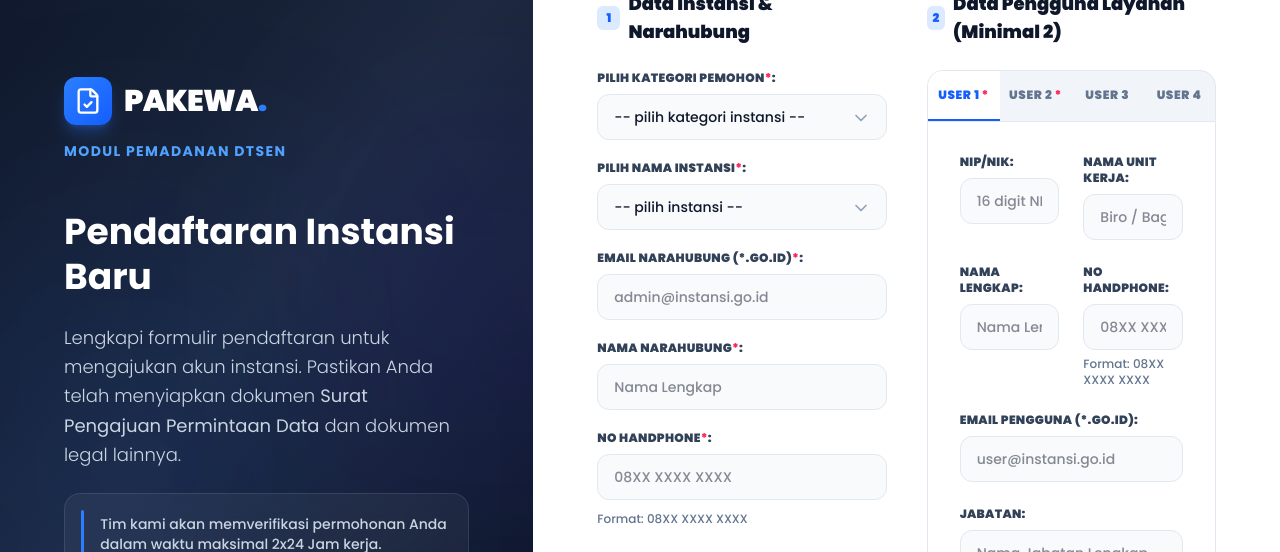
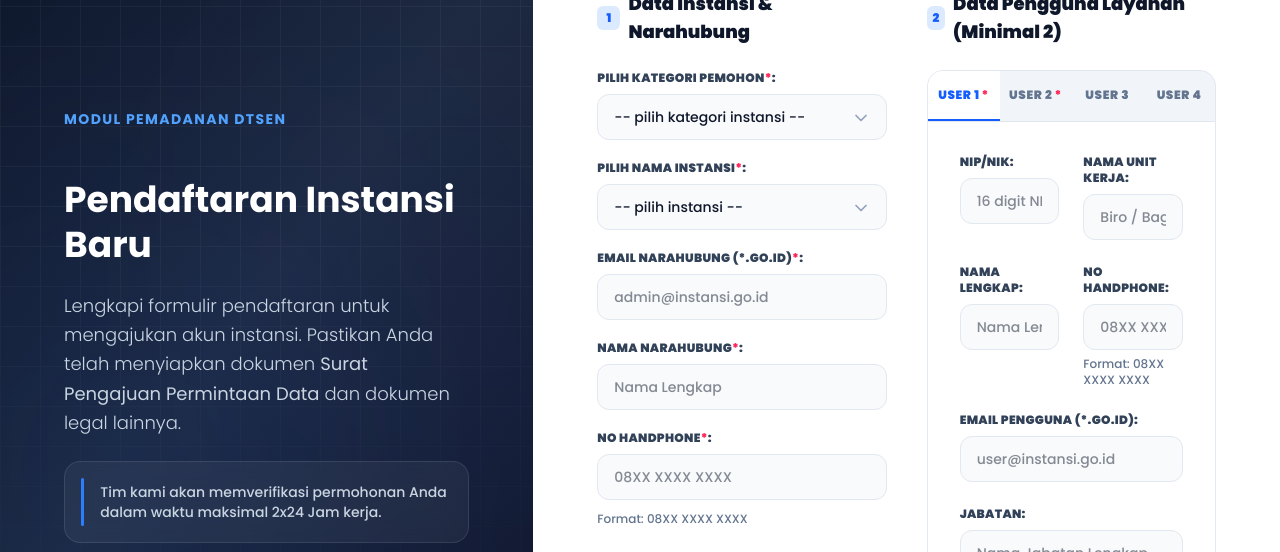
Before and after one commit to jihanmsr/latsar-pemadanan-dtsen, a Next.js app: page /register in a window 1280 px wide. Shown: the part 154-706 px from the top of the page. Built offline with nearby package versions, Linux system fonts and the light colour scheme; no server answers.

Commit message:
UI: Remove redundant logo from register page and add animations

```diff
--- a/src/app/register/page.tsx
+++ b/src/app/register/page.tsx
@@ -60,20 +60,33 @@ export default function RegisterPage() {
         </Link>
 
         {/* Background decorations */}
-        <div className="absolute top-0 left-0 w-full h-full overflow-hidden pointer-events-none z-0">
-          <div className="absolute -bottom-[10%] -left-[10%] w-[70%] h-[70%] rounded-full bg-blue-600/10 blur-[120px]"></div>
-          <div className="absolute top-[20%] -right-[20%] w-[60%] h-[60%] rounded-full bg-indigo-600/10 blur-[100px]"></div>
+        <div className="absolute inset-0 overflow-hidden pointer-events-none z-0">
+          {/* Animated Glowing Orbs */}
+          <motion.div
+            animate={{ scale: [1, 1.2, 1], opacity: [0.3, 0.5, 0.3] }}
+            transition={{ duration: 8, repeat: Infinity, ease: "easeInOut" }}
+            className="absolute -bottom-[10%] -left-[10%] w-[70%] h-[70%] rounded-full bg-blue-600/20 blur-[120px]"
+          />
+          <motion.div
+            animate={{ scale: [1, 1.5, 1], opacity: [0.2, 0.4, 0.2] }}
+            transition={{ duration: 10, repeat: Infinity, ease: "easeInOut", delay: 2 }}
+            className="absolute top-[20%] -right-[20%] w-[60%] h-[60%] rounded-full bg-indigo-500/20 blur-[120px]"
+          />
+
+          {/* Subtle Futuristic Grid Pattern */}
+          <div
+            className="absolute inset-0 opacity-[0.04]"
+            style={{
+              backgroundImage: 'linear-gradient(#ffffff 1px, transparent 1px), linear-gradient(90deg, #ffffff 1px, transparent 1px)',
+              backgroundSize: '40px 40px',
+              maskImage: 'linear-gradient(to bottom, black 40%, transparent)'
+            }}
+          />
         </div>
 
         <div className="mt-20 max-w-xl mx-auto w-full relative z-10 flex-1 flex flex-col justify-center">
           <div className="mb-12">
             <motion.div initial={{ opacity: 0, x: -20 }} animate={{ opacity: 1, x: 0 }} transition={{ duration: 0.5 }}>
-              <div className="flex items-center gap-3 mb-4">
-                <div className="w-12 h-12 rounded-xl bg-gradient-to-br from-blue-500 to-blue-600 flex items-center justify-center text-white shadow-lg shadow-blue-500/30">
-                  <FileCheck className="w-7 h-7" />
-                </div>
-                <h1 className="text-3xl font-black text-white tracking-tight">PAKEWA<span className="text-blue-500">.</span></h1>
-              </div>
               <p className="text-sm font-bold text-blue-400 uppercase tracking-widest">
                 Modul Pemadanan DTSEN
               </p>
```
